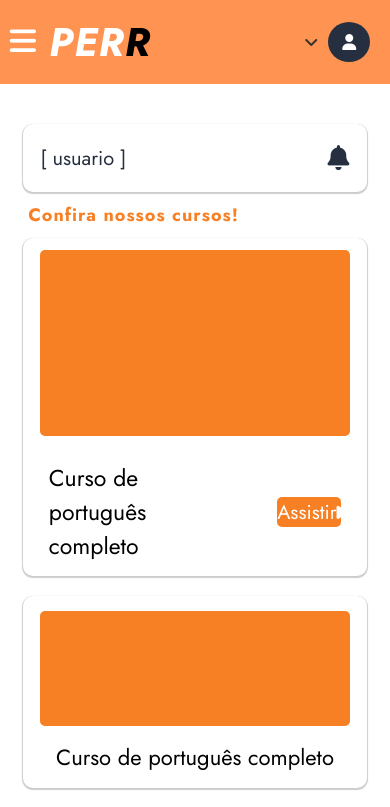
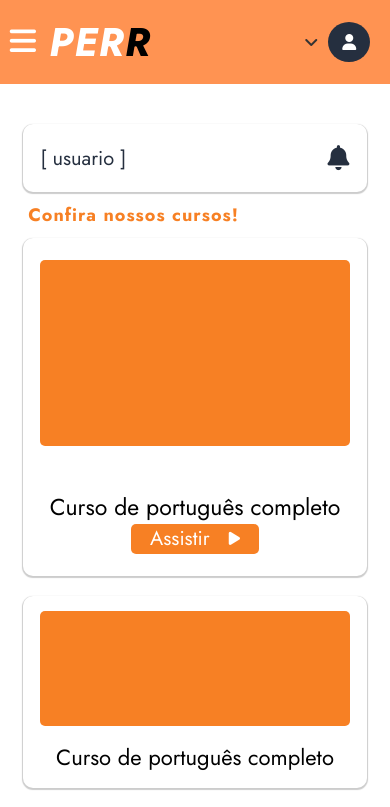
Before and after one commit to Santozzz/TCC-PERR-FRONTEND, a Vue app in the folder frontend/: page / in a window 390 px wide. Shown: the top 807 px of the page. Built offline with nearby package versions, Linux system fonts and the light colour scheme.

Commit message:
ajustes no grid

```diff
--- a/frontend/src/components/Home/grid.vue
+++ b/frontend/src/components/Home/grid.vue
@@ -228,7 +228,7 @@ export default {
         display: flex;
         justify-content: space-evenly;
         align-items: center;
-        width: 50%;
+        width: 100%;
         height: 30px;
         border-radius: 5px;
         border: none;
@@ -395,6 +395,7 @@ export default {
         .container-btn button{
             font-size: 15px;
         }
+
     }
     @media screen and (max-width: 1500px){
         .cardVagas .nomeVaga{
@@ -408,6 +409,9 @@ export default {
         .container{
             margin: 40px auto;
             width: 100%;
+        }
+        .display-video p{
+            font-size: 16px;
         }
     }
     @media screen and (max-width: 1025px){
@@ -438,7 +442,6 @@ export default {
             height: 60vh;
         }
         .card .legenda-cardSec p{
-            text-align: center;
             font-size: 22px;
         }
         .rowCardCourse{
@@ -451,7 +454,7 @@ export default {
             font-size: 23px;
         }
         .cardPrincipal .container-btn button{
-            width: 4rem;
+            width: 8rem;
             font-size: 20px;
         }
         .cardPrincipal .container-btn button i{
@@ -464,6 +467,19 @@ export default {
         }
         .cardVagas .quantVagas{
             font-size: 14px;
+        }
+        .display-video{
+            width: 90%;
+            flex-direction: column;
+        }
+        .legenda{
+            width: 100%;
+            text-align: center;
+        }
+
+        .container-btn{
+            width: 100%;
+            justify-content: center;
         }
 
     }
```
